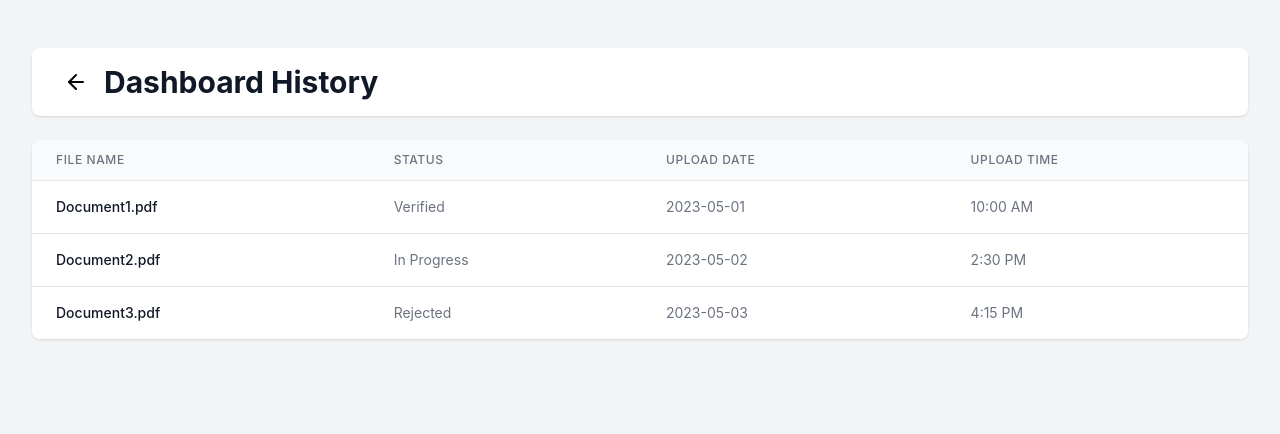
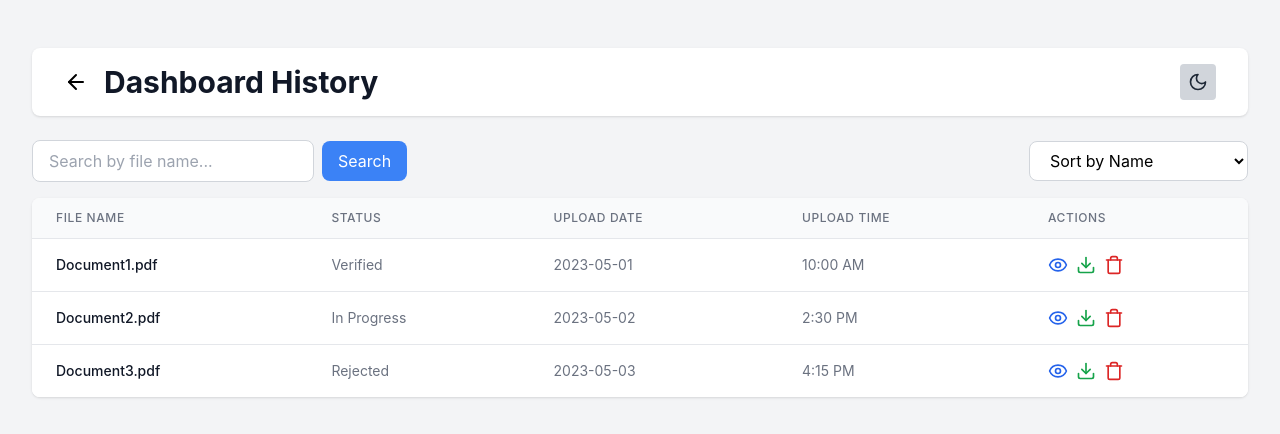
Before and after one commit to Yadavatharva2003/AI-Blockchain-notary-system, a React (Create React App) app: page /history in a window 1280 px wide. Shown: the top 434 px of the page. Built offline with nearby package versions, Linux system fonts and the light colour scheme.

Commit message:
Updated DashboardHistory UI

```diff
--- a/src/components/DashboardHistory.jsx
+++ b/src/components/DashboardHistory.jsx
@@ -1,43 +1,119 @@
-import React from 'react';
+import React, { useState, useEffect } from 'react';
 import { Link } from 'react-router-dom';
-import { ArrowLeft } from 'lucide-react';
+import { ArrowLeft, Eye, Download, Trash, Moon, Sun } from 'lucide-react';
 
 const DashboardHistory = () => {
+  const [searchTerm, setSearchTerm] = useState('');
+  const [sortBy, setSortBy] = useState('fileName');
+  const [darkMode, setDarkMode] = useState(() => {
+    const savedMode = localStorage.getItem('darkMode');
+    return savedMode ? JSON.parse(savedMode) : false;
+  });
+
   const documentHistory = [
     { fileName: 'Document1.pdf', status: 'Verified', uploadDate: '2023-05-01', uploadTime: '10:00 AM' },
     { fileName: 'Document2.pdf', status: 'In Progress', uploadDate: '2023-05-02', uploadTime: '2:30 PM' },
     { fileName: 'Document3.pdf', status: 'Rejected', uploadDate: '2023-05-03', uploadTime: '4:15 PM' },
   ];
 
+  // Filter and sort documents
+  const filteredDocuments = documentHistory
+    .filter(doc => doc.fileName.toLowerCase().includes(searchTerm.toLowerCase()))
+    .sort((a, b) => {
+      if (sortBy === 'fileName') {
+        return a.fileName.localeCompare(b.fileName);
+      }
+      return new Date(a.uploadDate) - new Date(b.uploadDate);
+    });
+
+  const handleToggleDarkMode = () => {
+    const newMode = !darkMode;
+    setDarkMode(newMode);
+    localStorage.setItem('darkMode', newMode);
+  };
+
+  useEffect(() => {
+    const savedMode = localStorage.getItem('darkMode');
+    if (savedMode) {
+      setDarkMode(JSON.parse(savedMode));
+    }
+  }, []);
+
   return (
-    <div className="min-h-screen bg-gray-100">
+    <div className={`min-h-screen ${darkMode ? 'bg-gray-900 text-white' : 'bg-gray-100'}`}>
       <div className="pt-12 pb-6 px-4 sm:px-6 lg:px-8">
-        <header className="bg-white shadow rounded-lg mb-6">
+        <header className={`mb-6 ${darkMode ? 'bg-gray-800' : 'bg-white'} shadow rounded-lg`}>
           <div className="max-w-7xl mx-auto py-4 px-4 sm:px-6 lg:px-8 flex items-center">
             <Link to="/" className="mr-4">
               <ArrowLeft size={24} />
             </Link>
-            <h1 className="text-3xl font-bold text-gray-900">Dashboard History</h1>
+            <h1 className={`text-3xl font-bold ${darkMode ? 'text-white' : 'text-gray-900'}`}>Dashboard History</h1>
+            <button
+              onClick={handleToggleDarkMode}
+              className={`ml-auto p-2 rounded ${darkMode ? 'bg-gray-700' : 'bg-gray-300'}`}
+            >
+              {darkMode ? (
+                <Sun size={20} className="text-yellow-500" />
+              ) : (
+                <Moon size={20} className="text-gray-800" />
+              )}
+            </button>
           </div>
         </header>
         <main className="max-w-7xl mx-auto">
-          <div className="bg-white shadow overflow-hidden sm:rounded-lg">
+          {/* Search and Filter Section */}
+          <div className="mb-4 flex items-center justify-between">
+            <div className="flex items-center">
+              <input
+                type="text"
+                placeholder="Search by file name..."
+                className={`border border-gray-300 rounded-lg px-4 py-2 transition-transform duration-300 ${darkMode ? 'bg-gray-800 text-white' : 'bg-white'}`}
+                value={searchTerm}
+                onChange={(e) => setSearchTerm(e.target.value)}
+              />
+              <button className={`ml-2 px-4 py-2 text-white bg-blue-500 rounded-lg transition-transform duration-300`}>
+                Search
+              </button>
+            </div>
+            <select
+              className={`border border-gray-300 rounded-lg px-4 py-2 transition-transform duration-300 ${darkMode ? 'bg-gray-800 text-white' : 'bg-white'} hover:scale-105`}
+              onChange={(e) => setSortBy(e.target.value)}
+            >
+              <option value="fileName" className="hover:bg-gray-200">Sort by Name</option>
+              <option value="uploadDate" className="hover:bg-gray-200">Sort by Date Modified</option>
+            </select>
+          </div>
+          <div className={`shadow overflow-hidden sm:rounded-lg ${darkMode ? 'bg-gray-800' : 'bg-white'}`}>
             <table className="min-w-full divide-y divide-gray-200">
-              <thead className="bg-gray-50">
+              <thead className={`bg-gray-50 ${darkMode ? 'bg-gray-700 text-white' : 'bg-gray-50'}`}>
                 <tr>
                   <th className="px-6 py-3 text-left text-xs font-medium text-gray-500 uppercase tracking-wider">File Name</th>
                   <th className="px-6 py-3 text-left text-xs font-medium text-gray-500 uppercase tracking-wider">Status</th>
                   <th className="px-6 py-3 text-left text-xs font-medium text-gray-500 uppercase tracking-wider">Upload Date</th>
                   <th className="px-6 py-3 text-left text-xs font-medium text-gray-500 uppercase tracking-wider">Upload Time</th>
+                  <th className="px-6 py-3 text-left text-xs font-medium text-gray-500 uppercase tracking-wider">Actions</th>
                 </tr>
               </thead>
-              <tbody className="bg-white divide-y divide-gray-200">
-                {documentHistory.map((doc, index) => (
-                  <tr key={index}>
-                    <td className="px-6 py-4 whitespace-nowrap text-sm font-medium text-gray-900">{doc.fileName}</td>
-                    <td className="px-6 py-4 whitespace-nowrap text-sm text-gray-500">{doc.status}</td>
-                    <td className="px-6 py-4 whitespace-nowrap text-sm text-gray-500">{doc.uploadDate}</td>
-                    <td className="px-6 py-4 whitespace-nowrap text-sm text-gray-500">{doc.uploadTime}</td> {/* New upload time column */}
+              <tbody className={`divide-y divide-gray-200 ${darkMode ? 'bg-gray-800' : 'bg-white'}`}>
+                {filteredDocuments.map((doc, index) => (
+                  <tr key={index} className={`${darkMode ? 'bg-gray-800' : 'bg-white'}`}>
+                    <td className={`px-6 py-4 whitespace-nowrap text-sm font-medium ${darkMode ? 'text-white' : 'text-gray-900'}`}>{doc.fileName}</td>
+                    <td className={`px-6 py-4 whitespace-nowrap text-sm ${darkMode ? 'text-gray-400' : 'text-gray-500'}`}>{doc.status}</td>
+                    <td className={`px-6 py-4 whitespace-nowrap text-sm ${darkMode ? 'text-gray-400' : 'text-gray-500'}`}>{doc.uploadDate}</td>
+                    <td className={`px-6 py-4 whitespace-nowrap text-sm ${darkMode ? 'text-gray-400' : 'text-gray-500'}`}>{doc.uploadTime}</td>
+                    <td className="px-6 py-4 whitespace-nowrap text-sm text-gray-500">
+                      <div className="flex space-x-2">
+                        <button title="View" className={`text-blue-600 hover:text-blue-800 ${darkMode ? 'text-blue-300' : 'text-blue-600'} transition-transform duration-300 hover:scale-110`}>
+                          <Eye size={20} />
+                        </button>
+                        <button title="Download" className={`text-green-600 hover:text-green-800 ${darkMode ? 'text-green-300' : 'text-green-600'} transition-transform duration-300 hover:scale-110`}>
+                          <Download size={20} />
+                        </button>
+                        <button title="Delete" className={`text-red-600 hover:text-red-800 ${darkMode ? 'text-red-300' : 'text-red-600'} transition-transform duration-300 hover:scale-110`}>
+                          <Trash size={20} />
+                        </button>
+                      </div>
+                    </td>
                   </tr>
                 ))}
               </tbody>
```
